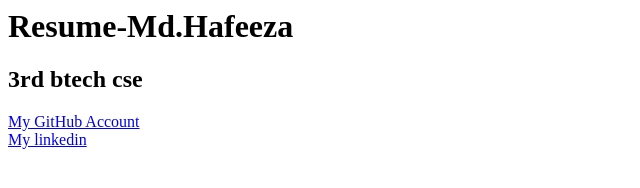
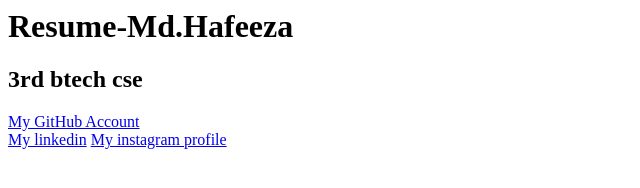
Before and after one commit to hafeezamohammad/hafeezamohammad.github.io, a plain HTML site: page index.html in a window 1280 px wide. Shown: the whole page, without its empty margins (0-640 px from the left). Drawn offline with Linux system fonts and the light colour scheme.

Commit message:
Initial commit

```diff
--- a/index.html
+++ b/index.html
@@ -5,11 +5,8 @@
 	<body>
 		<h1>Resume-Md.Hafeeza</h1>
 		<h2>3rd btech cse</h2>
-		<!-- <h3>My GitHub Account</h3> -->
 		<a href="https://github.com/hafeezamohammad/hafeezamohammad.github.io">My GitHub Account</a><br>
-		<!-- <h3>My linkedin </h3> -->
 		<a href="https://www.linkedin.com/in/mohammad-hafeeza-385515280/">My linkedin</a>
-		<!-- <h3>My instagram profile</h3>
-		<a href="https://www.w3.org/"></a> -->
+		<a href="https://www.w3.org/">My instagram profile</a>
 	</body>
 </html>
```
